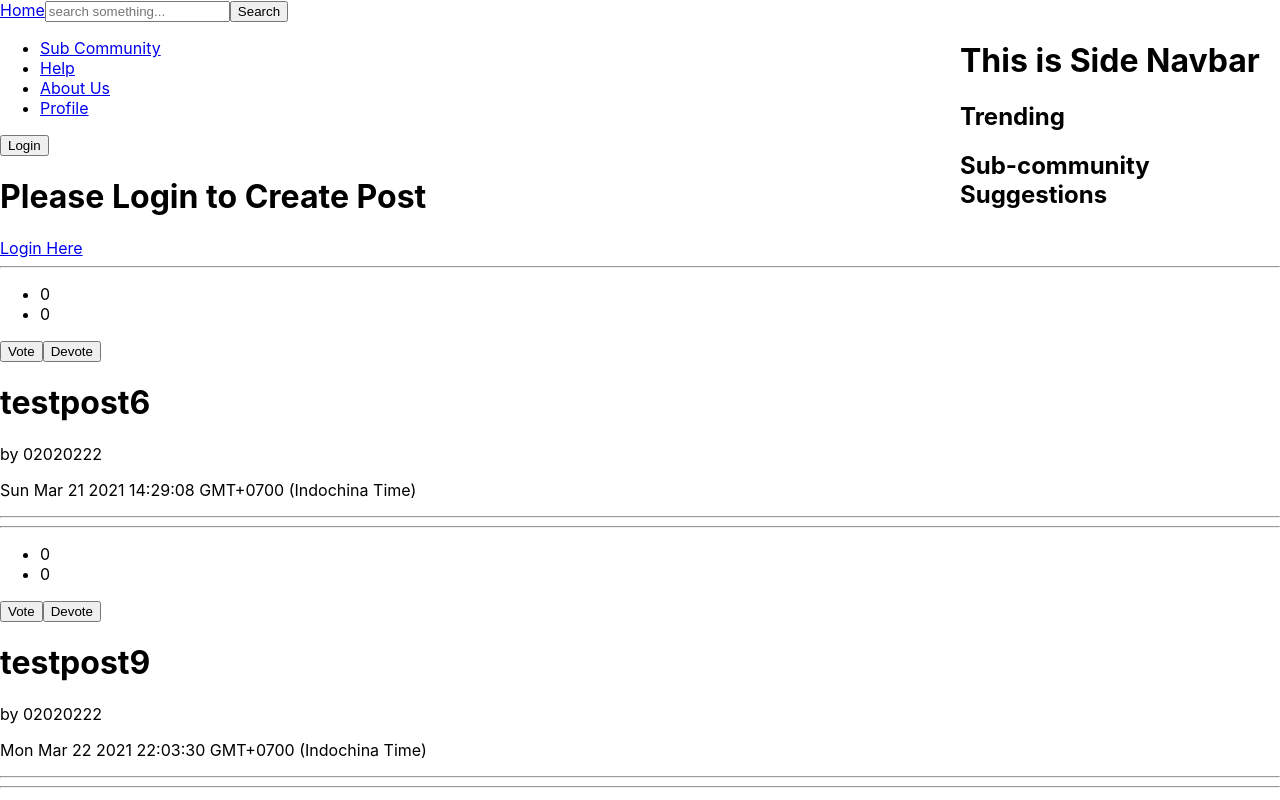
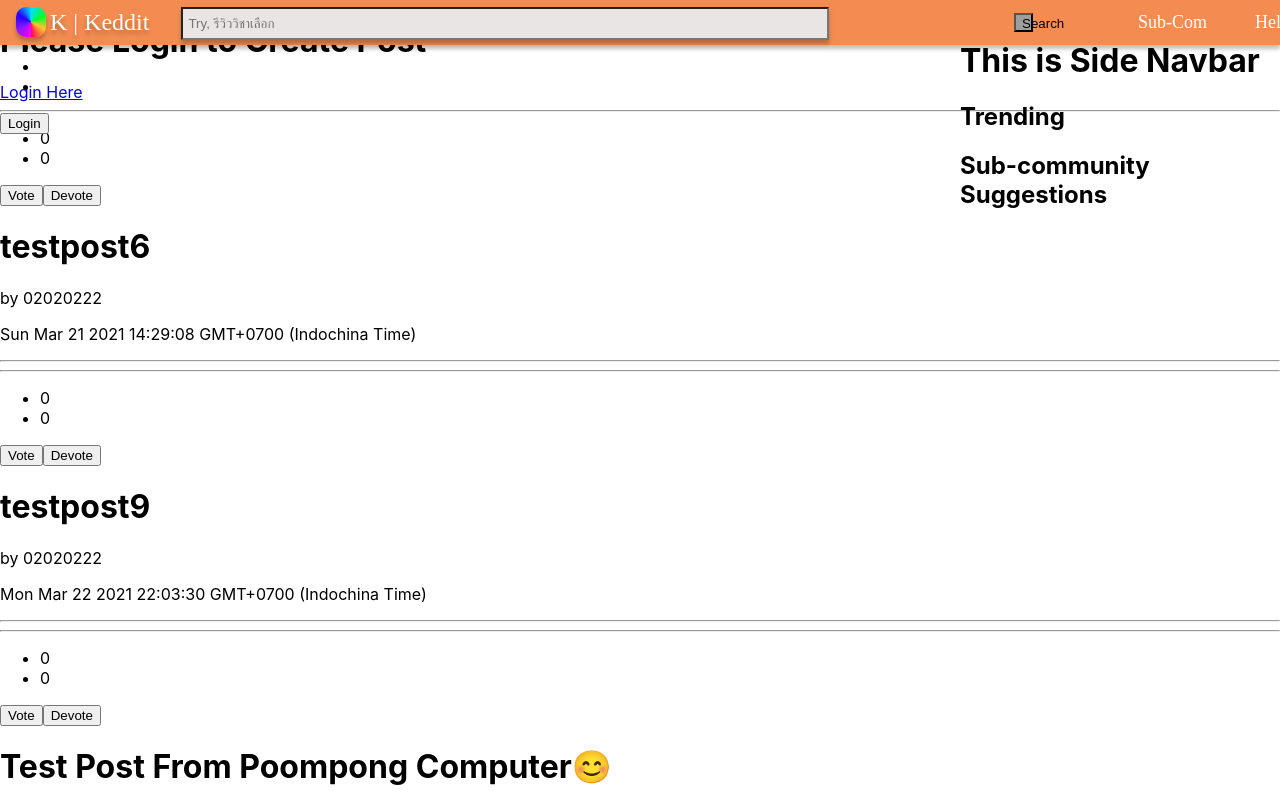
Before and after one commit to Tecivity/KDIT_Frontend_React, a React (Create React App) app: page / in a window 1280 px wide. Shown: the top 800 px of the page. Built offline with nearby package versions, Linux system fonts and the light colour scheme; grey boxes are pictures that could not be loaded.

Commit message:
Navbar สีส้มแล้ววว
เหมือน figma  เป๊ะ บอกเลย
ขาดแค่ยังไม่ได้ตั้งขนาดนั่นแหละ

```diff
--- a/src/components/Navbar/index.css
+++ b/src/components/Navbar/index.css
@@ -7,10 +7,10 @@ body {
 	-moz-osx-font-smoothing: grayscale;
 }
 
-#navbox {
+.navbar {
 	/* Orange Bar */
-	position: absolute;
-	width: 1600px;
+	position: fixed;
+	width: 100%;
 	height: 45px;
 	left: 0px;
 	top: 0px;
@@ -19,7 +19,7 @@ body {
 	box-shadow: 0px 4px 4px rgba(0, 0, 0, 0.25);
 }
 
-#siteName {
+.siteName {
 	/*K | K-Dit*/
 	position: absolute;
 	width: 131px;
@@ -35,13 +35,56 @@ body {
 	display: flex;
 	align-items: center;
 	text-align: center;
+	text-decoration: none;
 
 	color: #ffffff;
 
 	text-shadow: 0px 4px 4px rgba(0, 0, 0, 0.25);
 }
 
-#menuText {
+.subcomText {
+	/*sub-com, Help, About Us*/
+	position: absolute;
+	width: 117px;
+	height: 45px;
+	left: 1138px;
+	top: 0px;
+
+	font-family: Public Sans;
+	font-style: normal;
+	font-weight: normal;
+	font-size: 18px;
+	line-height: 21px;
+	display: flex;
+	align-items: center;
+	text-align: center;
+	text-decoration: none;
+
+	color: #ffffff;
+}
+
+.helpText {
+	/*sub-com, Help, About Us*/
+	position: absolute;
+	width: 117px;
+	height: 45px;
+	left: 1255px;
+	top: 0px;
+
+	font-family: Public Sans;
+	font-style: normal;
+	font-weight: normal;
+	font-size: 18px;
+	line-height: 21px;
+	display: flex;
+	align-items: center;
+	text-align: center;
+	text-decoration: none;
+
+	color: #ffffff;
+}
+
+.aboutText {
 	/*sub-com, Help, About Us*/
 	position: absolute;
 	width: 117px;
@@ -57,6 +100,64 @@ body {
 	display: flex;
 	align-items: center;
 	text-align: center;
+	text-decoration: none;
 
 	color: #ffffff;
 }
+
+.profileText {
+	/*sub-com, Help, About Us*/
+	position: absolute;
+	width: 117px;
+	height: 45px;
+	left: 1489px;
+	top: 0px;
+
+	font-family: Public Sans;
+	font-style: normal;
+	font-weight: normal;
+	font-size: 18px;
+	line-height: 21px;
+	display: flex;
+	align-items: center;
+	text-align: center;
+	text-decoration: none;
+
+	color: #ffffff;
+}
+
+.searchBar {
+	position: absolute;
+	width: 50%;
+	height: 27px;
+	left: 181px;
+	top: 7px;
+
+	background: #E9E5E5;
+	box-shadow: 0px 4px 4px rgba(0, 0, 0, 0.25);
+}
+
+.testLogo{
+	/* Logo */
+	position: absolute;
+	width: 30px;
+	height: 30px;
+	left: 16px;
+	top: 7px;
+
+	background: conic-gradient(from 180deg at 50% 50%, #FA00FF 0deg, #8B16FF 58.12deg, #2400FF 120deg, #00E0FF 180deg, #00FF29 245.62deg, #FFC42B 298.12deg, #FF005C 360deg);
+	box-shadow: 0px 4px 4px rgba(0, 0, 0, 0.25);
+	border-radius: 10px;
+}
+
+.searchIcon {
+	/* image 2 */
+	position: absolute;
+	width: 19px;
+	height: 19px;
+	left: 1014px;
+	top: 13px;
+	color: black;
+
+	background: url(https://upload.wikimedia.org/wikipedia/commons/thumb/7/7e/Vector_search_icon.svg/1200px-Vector_search_icon.svg.png);
+}
--- a/src/components/Navbar/index.js
+++ b/src/components/Navbar/index.js
@@ -20,26 +20,28 @@ export default function Navbar() {
 			<div className="content">
 				<header>
 					<div>
-						<Link to="/">Home</Link>
+						<div className="testLogo"><a href="/"></a></div>
+						<Link to="/" className="siteName">K | Keddit</Link>
 						<input
 							type="text"
+							className="searchBar"
 							onChange={(e) => setSearchText(e.target.value)}
-							placeholder="search something..."
+							placeholder=" Try, รีวิววิชาเลือก"
 						/>
-						<button>Search</button>
+						<button className="searchIcon">Search</button>
 
 						<ul>
 							<li>
-								<Link to="/sub-community">Sub Community</Link>
+								<Link to="/sub-community" className="subcomText">Sub-Com</Link>
 							</li>
 							<li>
-								<Link to="/help">Help</Link>
+								<Link to="/help" className="helpText">Help</Link>
 							</li>
 							<li>
-								<Link to="/about">About Us</Link>
+								<Link to="/about" className="aboutText">About Us</Link>
 							</li>
 							<li>
-								<Link to="/profile">Profile</Link>
+								<Link to="/profile" className="profileText">Profile</Link>
 							</li>
 						</ul>
 					</div>
--- a/src/components/SideNavbar/index.css
+++ b/src/components/SideNavbar/index.css
@@ -7,4 +7,9 @@
 	right: 0;
 	overflow-x: hidden; /* Disable horizontal scroll */
 	padding-top: 20px;
+	/*background: #F48C51;*/
+
+
+	/*background: #C4C4C4;*/
+	border-radius: 10px;
 }
```
Also changed, not shown: src/components/Navbar/searchicon.png (added), 1 other file (tests, documents, lock files or other folders).
